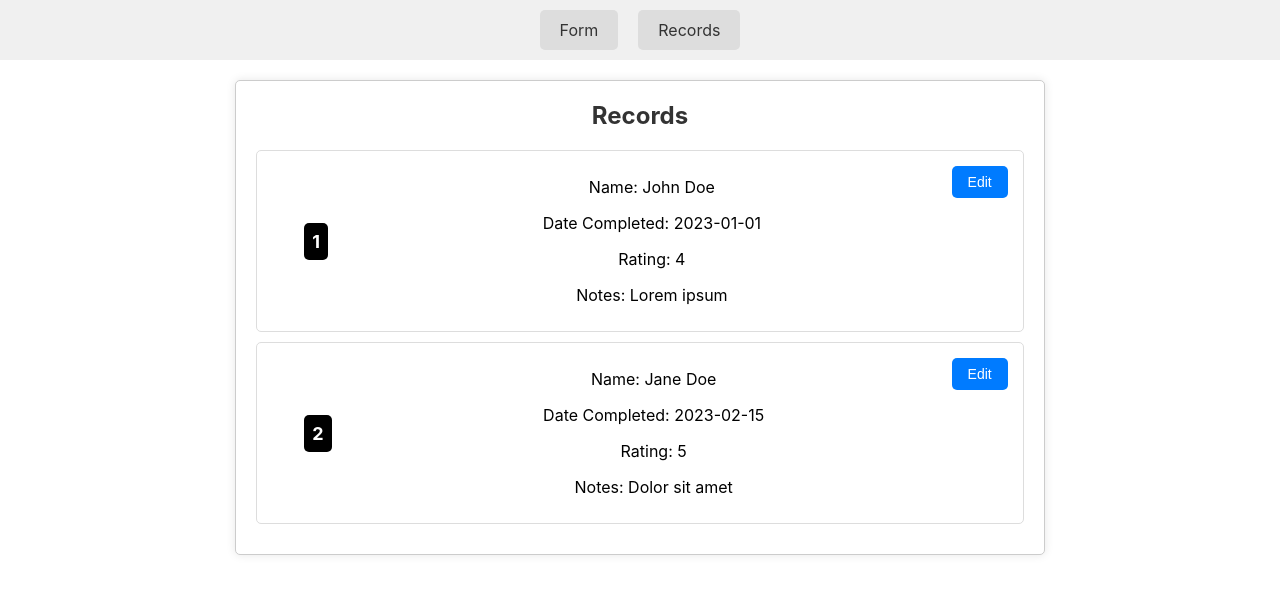
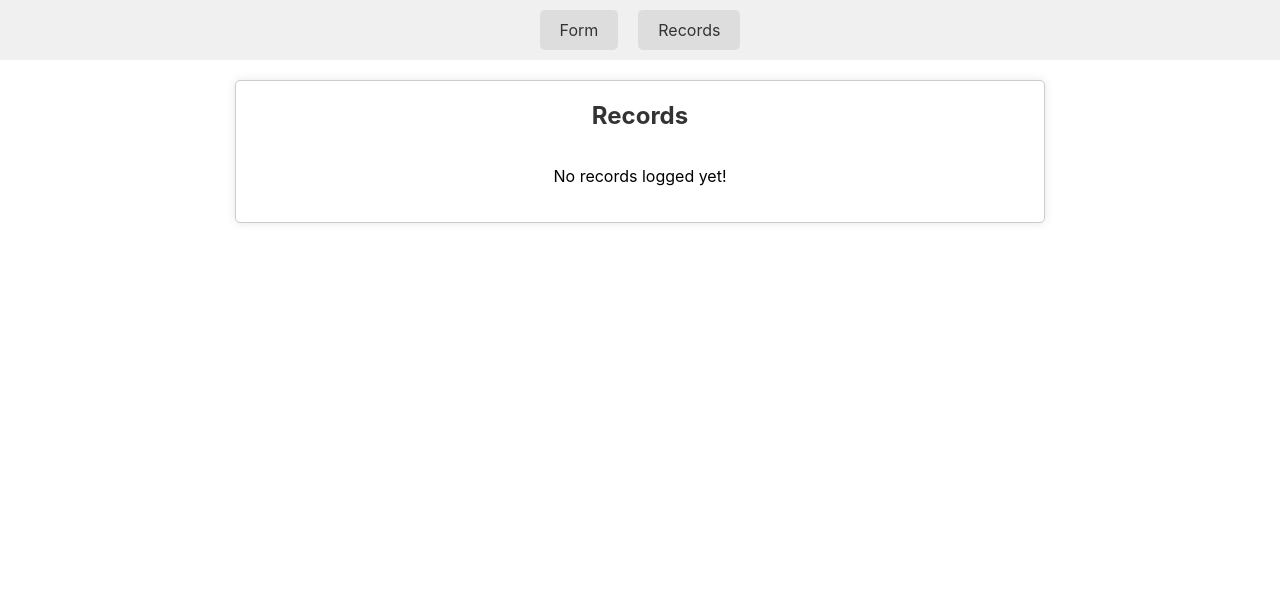
Before and after one commit to riapat/data_viz_workshop_3, a React (Create React App) app: page /records in a window 1280 px wide. Shown: the top 594 px of the page. Built offline with nearby package versions, Linux system fonts and the light colour scheme.

Commit message:
Redux setup

```diff
--- a/package.json
+++ b/package.json
@@ -3,11 +3,13 @@
   "version": "0.1.0",
   "private": true,
   "dependencies": {
+    "@reduxjs/toolkit": "^1.9.7",
     "@testing-library/jest-dom": "^5.17.0",
     "@testing-library/react": "^13.4.0",
     "@testing-library/user-event": "^13.5.0",
     "react": "^18.2.0",
     "react-dom": "^18.2.0",
+    "react-redux": "^8.1.3",
     "react-router-dom": "^6.18.0",
     "react-scripts": "5.0.1",
     "web-vitals": "^2.1.4"
--- /dev/null
+++ b/src/Redux/recordSlice.js
@@ -0,0 +1,37 @@
+import {createSlice} from '@reduxjs/toolkit';
+
+export const recordSlice = createSlice({
+    //naming the slice
+    name: 'record',
+    // initial state of the slice
+    initialState: {
+        record: {},
+        records: [],
+        status: 'idle',
+        error: null,
+    },
+    // reducers are functions that handle state changes
+    reducers: {
+        // state is the current state of the slice
+        //payload is the action object
+        setRecord: (state, action) => {
+            state.record = action.payload;
+        },
+        setRecords: (state, action) => {
+            state.records.push(action.payload);
+        },
+        setError: (state, action) => {
+            state.error = action.payload;
+        },
+        updateRecords: (state, action) => {
+            const index = action.payload.index;
+            if (index !== undefined && index >=0 && index < state.records.length) {
+                state.records[index] = action.payload.record;
+            }
+        },
+    },
+});
+
+export const {setRecord, setRecords, setError, updateRecords} = recordSlice.actions;
+
+export default recordSlice.reducer;
--- /dev/null
+++ b/src/Redux/store.js
@@ -0,0 +1,14 @@
+// configureStore is a function that takes a single argument: an object where the keys will be slice names, and the values are the slice reducers.  It returns a Redux store object.
+import { configureStore } from "@reduxjs/toolkit";
+import recordReducer from "./recordSlice";
+
+const store = configureStore({
+    // reducer is an object where the keys are the slice names, and the values are the slice reducers.
+    // slices are the individual pieces of state in your Redux store.
+  reducer: {
+    //record is the name of the slice and recordReducer is the reducer function
+    record: recordReducer,
+  },
+});
+
+export default store;
--- a/src/Screens/Form/index.js
+++ b/src/Screens/Form/index.js
@@ -1,7 +1,12 @@
 import React, {useState} from 'react';
 import styles from './styles.css';
+import { setRecord, setRecords } from '../../Redux/recordSlice';
+import { useDispatch, useSelector } from 'react-redux';
 
 const Form = () => {
+    const dispatch = useDispatch();
+    const recordSelector = useSelector((state) => state);
+
     const [formData, setFormData] = useState({
         name: '',
         dateCompleted: '',
@@ -55,11 +60,14 @@ const Form = () => {
 
     const handleSubmit = (e) => {
         e.preventDefault();
-        console.log(formData);
+        // preventDefault prevents the form from refreshing the page
 
         if (validateForm()) {
-            // Form is valid, log the data and show an alert
-            console.log(formData);
+            // Updates the Redux store with the new record using the setRecord action creator
+            dispatch(setRecord(formData));
+            dispatch(setRecords(formData));
+            console.log(recordSelector);
+
             setFormData({
               name: '',
               dateCompleted: '',
@@ -67,14 +75,7 @@ const Form = () => {
               notes: '',
             });
             alert('Information logged in Records!');
-          }
-
-        setFormData({
-            name: '',
-            dateCompleted: '',
-            rating: 1,
-            notes: '',
-        });
+        }
     };
 
     return (
--- a/src/Screens/Records/index.js
+++ b/src/Screens/Records/index.js
@@ -1,21 +1,15 @@
 // Records/index.js
-import React, { useState } from 'react';
+import React, { useEffect } from 'react';
 import './styles.css'; // Import your styles.css file
-
+import { useSelector } from 'react-redux';
 import { useNavigate } from "react-router-dom";
 
 const Records = () => {
   const navigate = useNavigate();
-  const [records, setRecords] = useState([
-    // Sample records, replace with your data
-    { id: 1, name: 'John Doe', dateCompleted: '2023-01-01', rating: 4, notes: 'Lorem ipsum', },
-    { id: 2, name: 'Jane Doe', dateCompleted: '2023-02-15', rating: 5, notes: 'Dolor sit amet', },
-    // Add more records as needed
-  ]);
-
-  const handleEdit = (record) => {
+  const recordSelector = useSelector((state) => state);
+  const handleEdit = (record, index) => {
     // Implement edit functionality, e.g., navigate to an edit page or open a modal
-    navigate(`/records/${record.id}`, { state: { record } });
+    navigate(`/records/${index + 1}`, { state: { record, index } });
   };
 
   return (
@@ -24,18 +18,18 @@ const Records = () => {
         <h1 className="records-title">Records</h1>
       </div>
       <div className="records-list">
-        {records.map((record) => (
-          <div key={record.id} className="record-item">
-            <div className="record-number">{record.id}</div>
+        {recordSelector.record.records.length > 0 ? (recordSelector.record.records).map((record, index) => (
+          <div key={index} className="record-item">
+            <div className="record-number">{index + 1}</div>
             <div className="record-details">
               <p>Name: {record.name}</p>
               <p>Date Completed: {record.dateCompleted}</p>
               <p>Rating: {record.rating}</p>
               <p>Notes: {record.notes}</p>
             </div>
-            <button className="edit-button" onClick={() => handleEdit(record)}>Edit</button>
+            <button className="edit-button" onClick={() => handleEdit(record, index)}>Edit</button>
           </div>
-        ))}
+        )): <p>No records logged yet!</p>}
       </div>
     </div>
   );
--- a/src/Screens/UpdateRecord/index.js
+++ b/src/Screens/UpdateRecord/index.js
@@ -3,17 +3,20 @@ import React, { useState, useEffect } from 'react';
 import './styles.css'; // Import your styles.css file
 
 import { useParams, useNavigate, useLocation } from "react-router-dom";
+import { useDispatch, useSelector } from 'react-redux';
+import { setRecord, updateRecords } from '../../Redux/recordSlice';
 
 const UpdateRecord = ({ onCancel, onSave }) => {
   const navigate = useNavigate();
   //location is used to get the state passed from the previous page
   const location = useLocation();
-  const { record } = location.state || {};
-  // params is used to get the id from the url
-  const { id } = useParams();
+  const dispatch = useDispatch();
+  const selector = useSelector((state) => state);
+
+  const { record, index } = location.state || {};
+  // params is used to get the index from the record in array
 
   const [updatedRecord, setUpdatedRecord] = useState({
-    id: record.id,
     name: record.name,
     dateCompleted: record.dateCompleted,
     rating: record.rating,
@@ -30,7 +33,6 @@ const UpdateRecord = ({ onCancel, onSave }) => {
   useEffect(() => {
     if (record) {
       setUpdatedRecord({
-        id: record.id,
         name: record.name,
         dateCompleted: record.dateCompleted,
         rating: record.rating,
@@ -88,7 +90,10 @@ const UpdateRecord = ({ onCancel, onSave }) => {
 
   const handleSave = () => {
     if (validateForm()) {
-        // onSave(updatedRecord);
+        dispatch(setRecord(updatedRecord));
+        dispatch(updateRecords({record: updatedRecord, index}));
+        console.log(updatedRecord);
+        console.log(selector.record.records);
       }
     navigate('/records');
   };
```
Also changed, not shown: src/index.js (+5 -2 lines), 1 other file (tests, documents, lock files or other folders).
